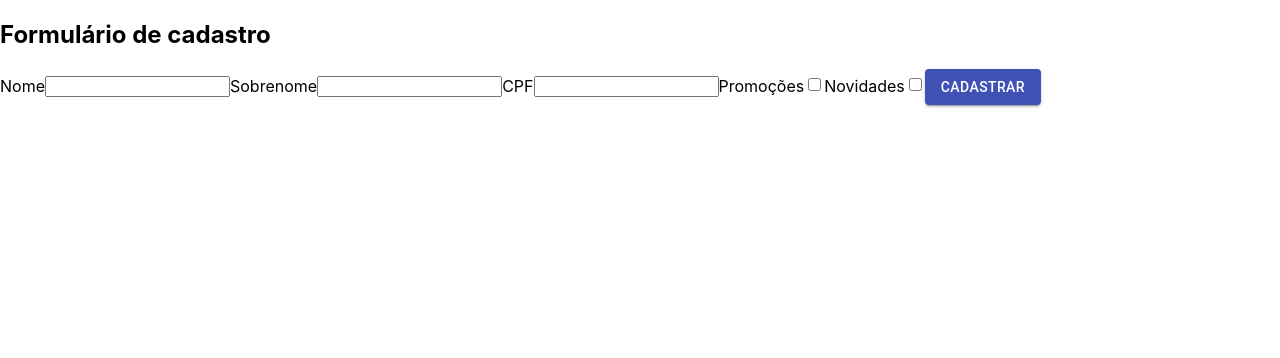
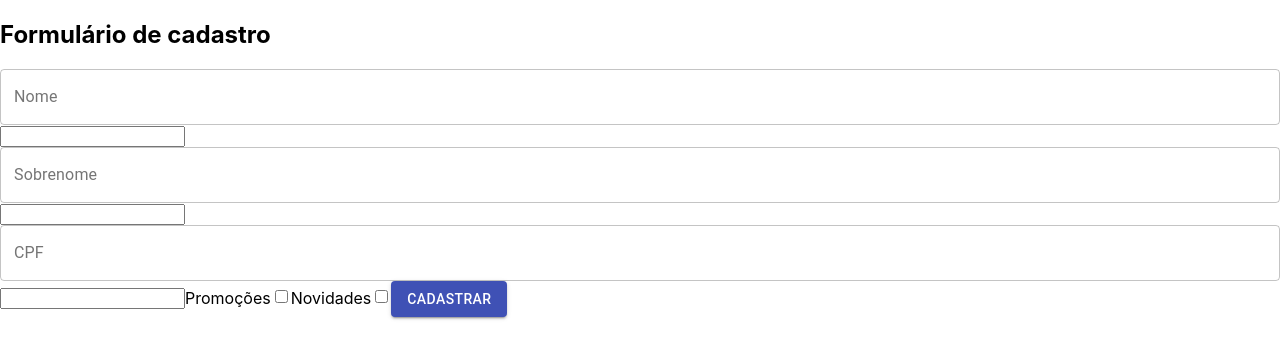
Before and after one commit to danielemaraschin/React-Function-Components-a-modern-approach, a React (Create React App) app in the folder my-app/: page / in a window 1280 px wide. Shown: the top 358 px of the page. Built offline with nearby package versions, Linux system fonts and the light colour scheme.

Commit message:
Learning about MATERIAL UI fullWidth

```diff
--- a/my-app/src/components/FormularioCadastro/FormularioCadastro.js
+++ b/my-app/src/components/FormularioCadastro/FormularioCadastro.js
@@ -5,13 +5,13 @@
 function FormularioCadastro(){
     return(
     <form>
-        <label>Nome</label>
+        <TextField id="nome" label="Nome" variant="outlined" fullWidth/>
         <input type="text"/>
 
-        <label>Sobrenome</label>
+        <TextField id="sobrenome" label="Sobrenome" variant="outlined" fullWidth/>
         <input type="text"/>
 
-        <label>CPF</label>
+        <TextField id="cpf" label="CPF" variant="outlined" fullWidth/>
         <input type="text"/>
 
         <label>Promoções</label>
```
